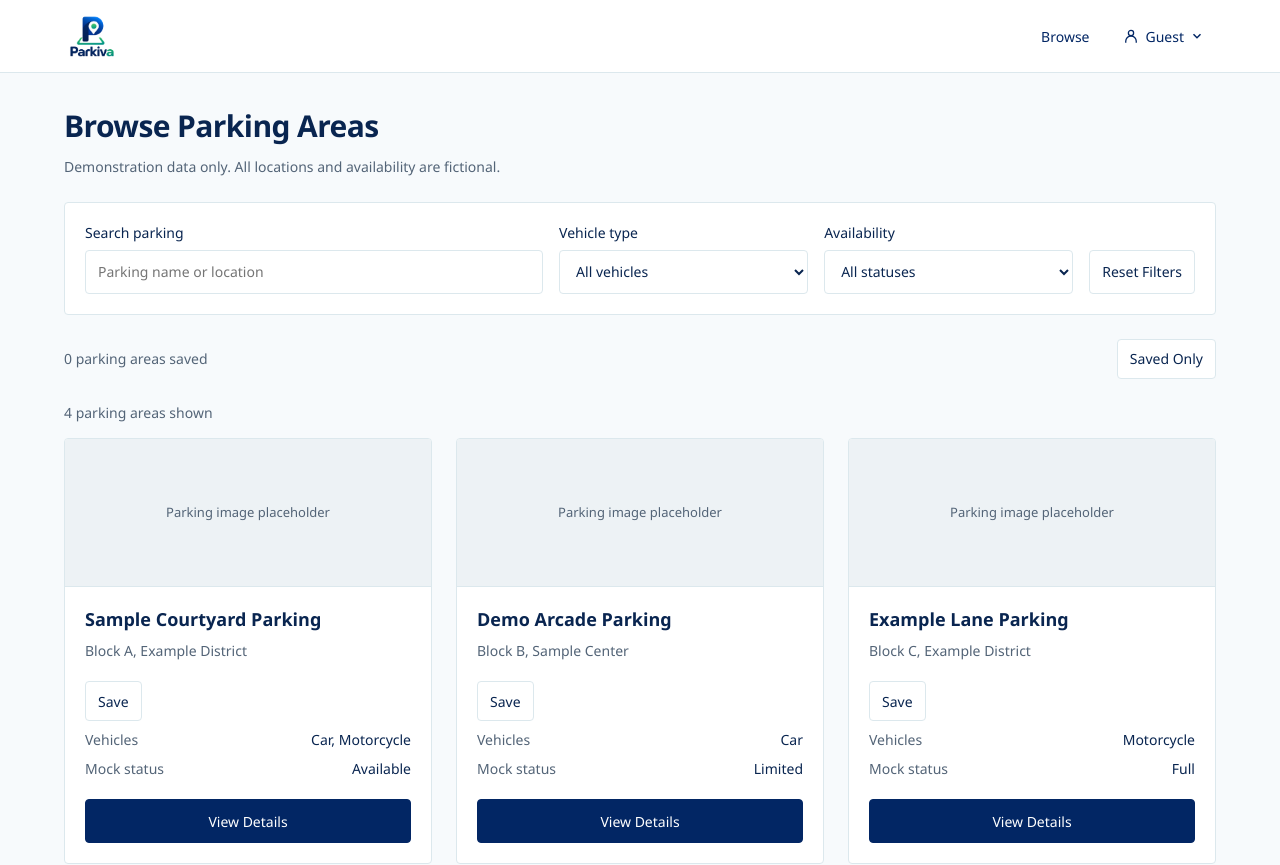
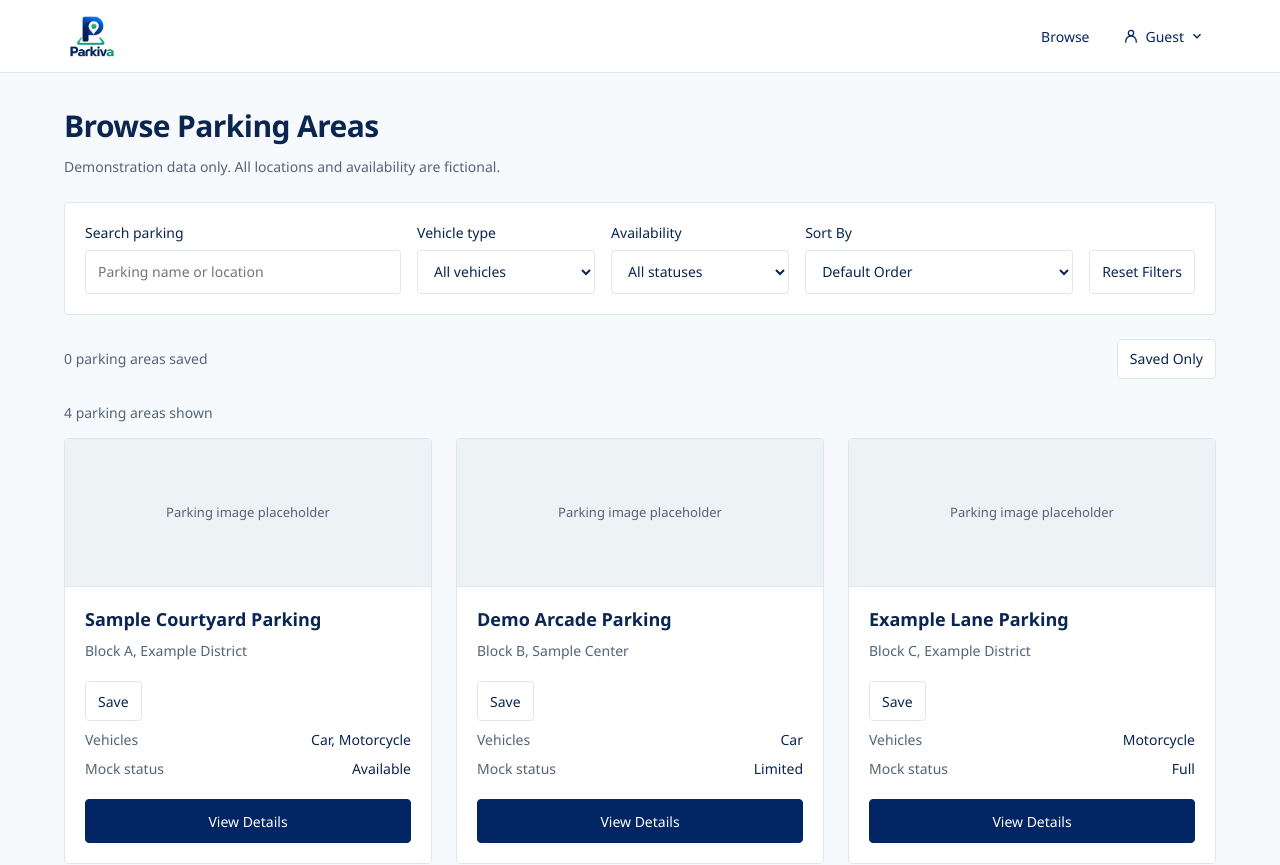
Before and after one commit to UIC-CCS-WEB-DEVELOPMENT-2026-2027/Parkiva, a React (Vite) app: page / in a window 1280 px wide. Shown: the top 865 px of the page. Built offline with nearby package versions, Linux system fonts and the light colour scheme.

Commit message:
feat: add parking sorting controls

```diff
--- a/src/components/ParkingDiscovery.css
+++ b/src/components/ParkingDiscovery.css
@@ -4,6 +4,7 @@
 .parking-filters { display: flex; align-items: end; flex-wrap: wrap; gap: 16px; padding: 20px; border: 1px solid var(--color-border); background: var(--color-surface); border-radius: 4px; }
 .parking-filters label { display: flex; flex: 1 1 150px; flex-direction: column; gap: 8px; font-size: 14px; font-weight: 500; min-width: 0; }
 .parking-filters .parking-search { flex: 2 1 260px; }
+.parking-filters .parking-sort { flex-basis: 240px; }
 .parking-filters input, .parking-filters select, .parking-reset, .parking-details-button { min-height: 44px; border: 1px solid var(--color-border); border-radius: 4px; padding: 10px 12px; font: inherit; font-size: 14px; color: var(--color-text); background: var(--color-surface); }
 .parking-filters input, .parking-filters select { width: 100%; }
 .parking-reset, .parking-details-button { cursor: pointer; }
--- a/src/components/ParkingDiscovery.jsx
+++ b/src/components/ParkingDiscovery.jsx
@@ -3,10 +3,13 @@ import { parkingAreas } from './parkingData'
 import { useParkingFavorites } from './ParkingFavorites'
 import './ParkingDiscovery.css'
 
+const availabilityOrder = { Available: 0, Limited: 1, Full: 2 }
+
 export default function ParkingDiscovery() {
   const [search, setSearch] = useState('')
   const [vehicle, setVehicle] = useState('')
   const [availability, setAvailability] = useState('')
+  const [sortBy, setSortBy] = useState('default')
   const [expandedId, setExpandedId] = useState(null)
   const { savedIds, toggleSaved } = useParkingFavorites(parkingAreas)
   const [savedOnly, setSavedOnly] = useState(false)
@@ -18,10 +21,20 @@ export default function ParkingDiscovery() {
     (!savedOnly || savedIds.includes(area.id)),
   )
 
+  // Filtering creates a new array, so sorting never changes the source order.
+  if (sortBy === 'name-asc') {
+    results.sort((a, b) => a.name.localeCompare(b.name))
+  } else if (sortBy === 'name-desc') {
+    results.sort((a, b) => b.name.localeCompare(a.name))
+  } else if (sortBy === 'availability') {
+    results.sort((a, b) => availabilityOrder[a.availability] - availabilityOrder[b.availability])
+  }
+
   function resetFilters() {
     setSearch('')
     setVehicle('')
     setAvailability('')
+    setSortBy('default')
     setExpandedId(null)
     setSavedOnly(false)
   }
@@ -51,6 +64,15 @@ export default function ParkingDiscovery() {
             <option value="Available">Available</option>
             <option value="Limited">Limited</option>
             <option value="Full">Full</option>
+          </select>
+        </label>
+        <label className="parking-sort">
+          Sort By
+          <select value={sortBy} onChange={(event) => setSortBy(event.target.value)}>
+            <option value="default">Default Order</option>
+            <option value="name-asc">Name (A–Z)</option>
+            <option value="name-desc">Name (Z–A)</option>
+            <option value="availability">Availability (Available First)</option>
           </select>
         </label>
         <button className="parking-reset" type="button" onClick={resetFilters}>Reset Filters</button>
```
